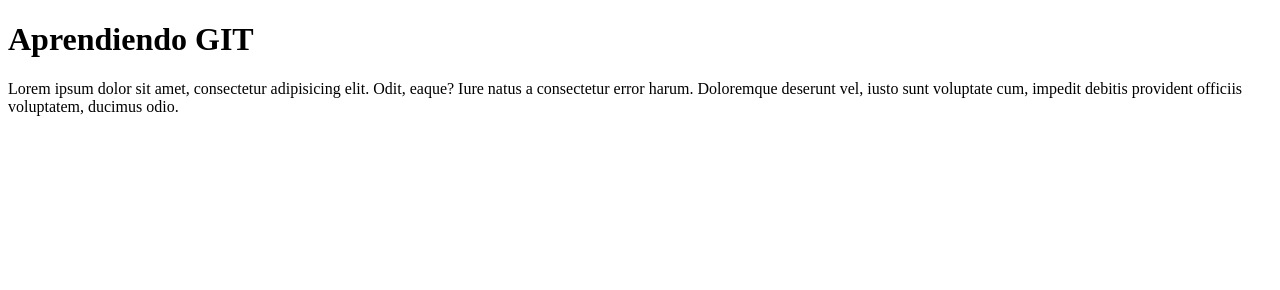
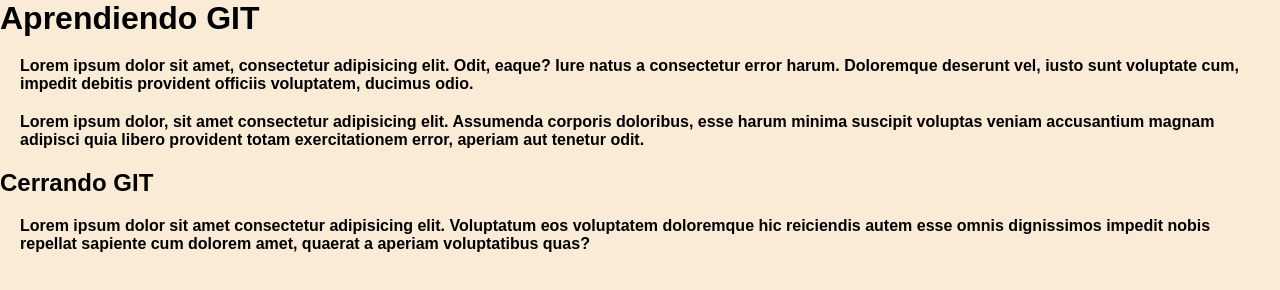
Before and after one commit to EricCurtiDev/practicandogit, a plain HTML site: page index.html in a window 1280 px wide. Drawn offline with Linux system fonts and the light colour scheme.

Commit message:
actualizando index

```diff
--- a/index.html
+++ b/index.html
@@ -4,11 +4,17 @@
     <meta charset="UTF-8">
     <meta name="viewport" content="width=device-width, initial-scale=1.0">
     <title>Git</title>
-    <link rel="stylesheet" href="/styles.css">
+    <link rel="stylesheet" href="/style.css">
 </head>
 <body>
     <h1>Aprendiendo GIT</h1>
 
     <p>Lorem ipsum dolor sit amet, consectetur adipisicing elit. Odit, eaque? Iure natus a consectetur error harum. Doloremque deserunt vel, iusto sunt voluptate cum, impedit debitis provident officiis voluptatem, ducimus odio.</p>
+
+    <p>Lorem ipsum dolor, sit amet consectetur adipisicing elit. Assumenda corporis doloribus, esse harum minima suscipit voluptas veniam accusantium magnam adipisci quia libero provident totam exercitationem error, aperiam aut tenetur odit.</p>
+
+    <h2>Cerrando GIT</h2>
+
+    <p>Lorem ipsum dolor sit amet consectetur adipisicing elit. Voluptatum eos voluptatem doloremque hic reiciendis autem esse omnis dignissimos impedit nobis repellat sapiente cum dolorem amet, quaerat a aperiam voluptatibus quas?</p>
 </body>
 </html>
```
